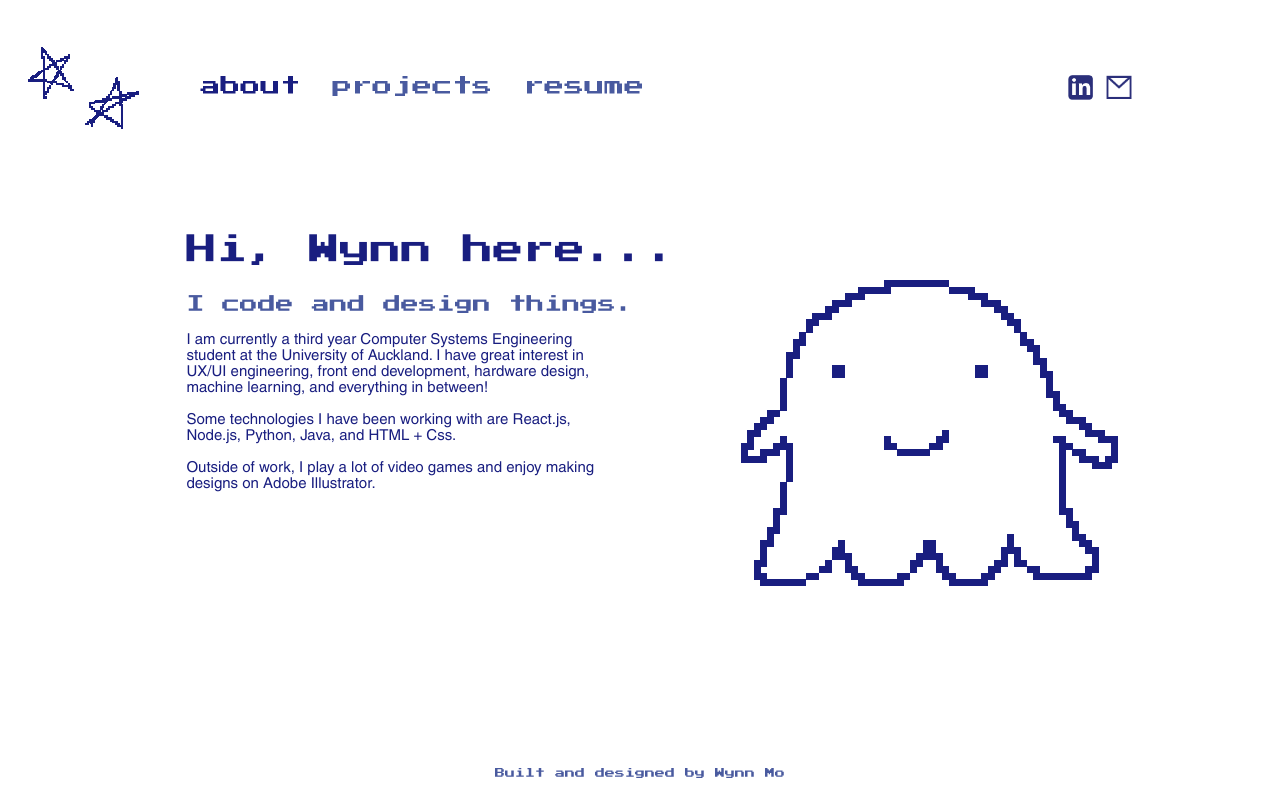
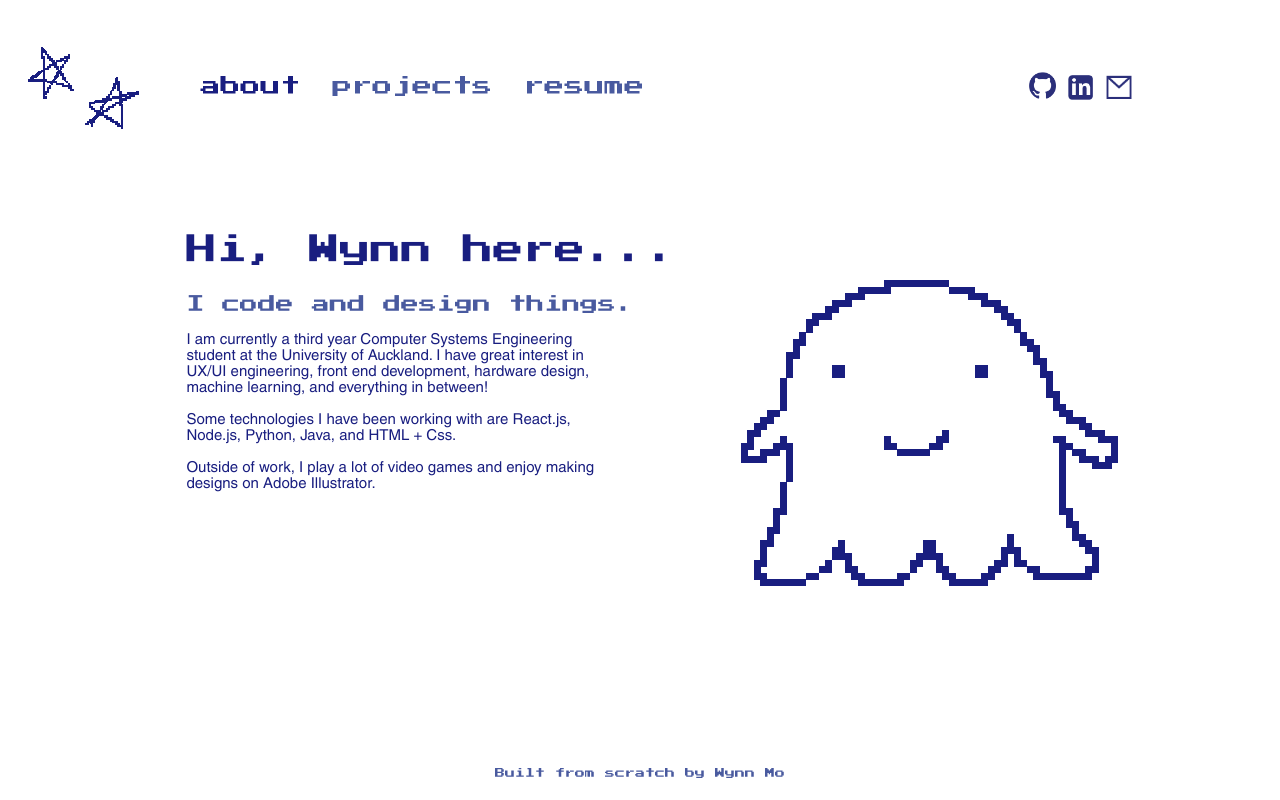
Before and after one commit to braisedtofu/Wynn, a plain HTML site: page src/index.html in a window 1280 px wide. Drawn offline with nearby package versions, Linux system fonts and the light colour scheme.

Commit message:
included github link

```diff
--- a/src/index.html
+++ b/src/index.html
@@ -35,6 +35,12 @@
 				 </a>
 			</div>
 
+			<div class="github">
+				<a href = "https://github.com/braisedtofu" target = "_self">
+					<img class ="resizegithub" src = "github.png" alt = "Github"/>
+				 </a>
+			</div>
+
 
 		</div>
 
@@ -58,7 +64,7 @@
 	</div>
 
 
-	<footer>Built and designed by Wynn Mo</footer>
+	<footer>Built from scratch by Wynn Mo</footer>
 
 
 
--- a/src/main.css
+++ b/src/main.css
@@ -75,6 +75,13 @@
     margin-top: 4%;
 }
 
+.github{
+  float: right;
+  margin-right: 1%;
+  margin-top: 3.8%;
+}
+
+
 img.resizemail{
     height:24.7px;
     width: 26px;
@@ -84,6 +91,12 @@ img.resizelinkedin{
     height: 25px;
     width: auto;
 }
+
+img.resizegithub{
+  height: 27px;
+  width: auto;
+}
+
 
 html, body {
   overflow-x: hidden;
```
Also changed, not shown: src/html/projects.html (+7 -1 lines), src/github.png (added).
